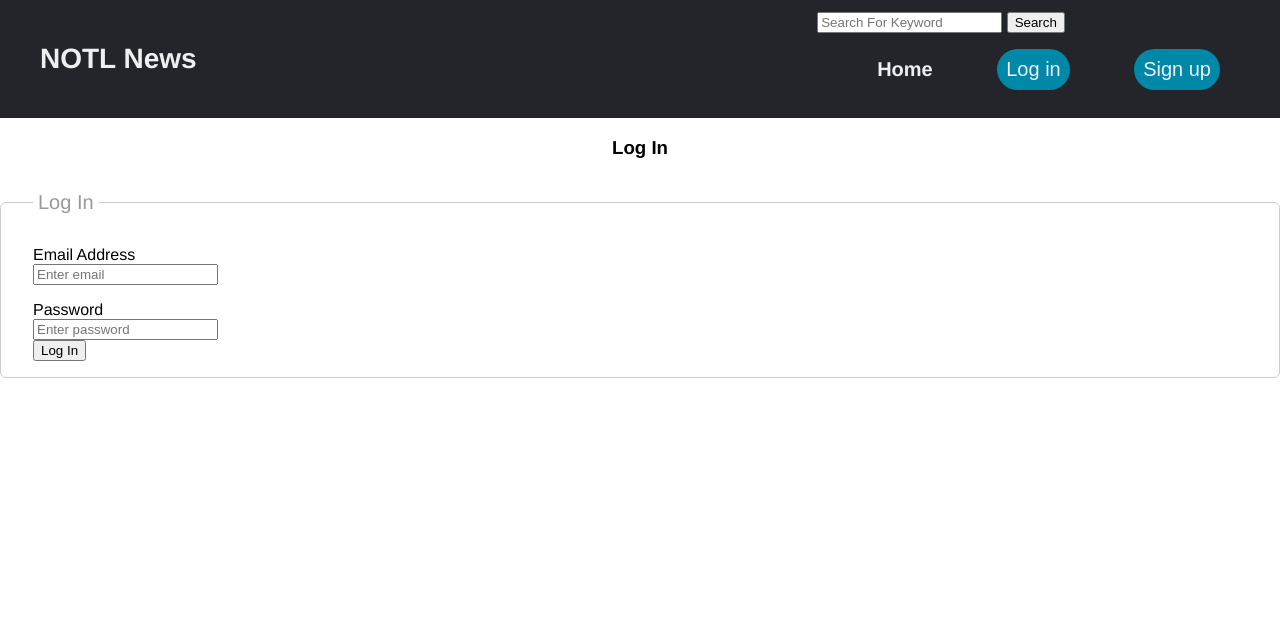
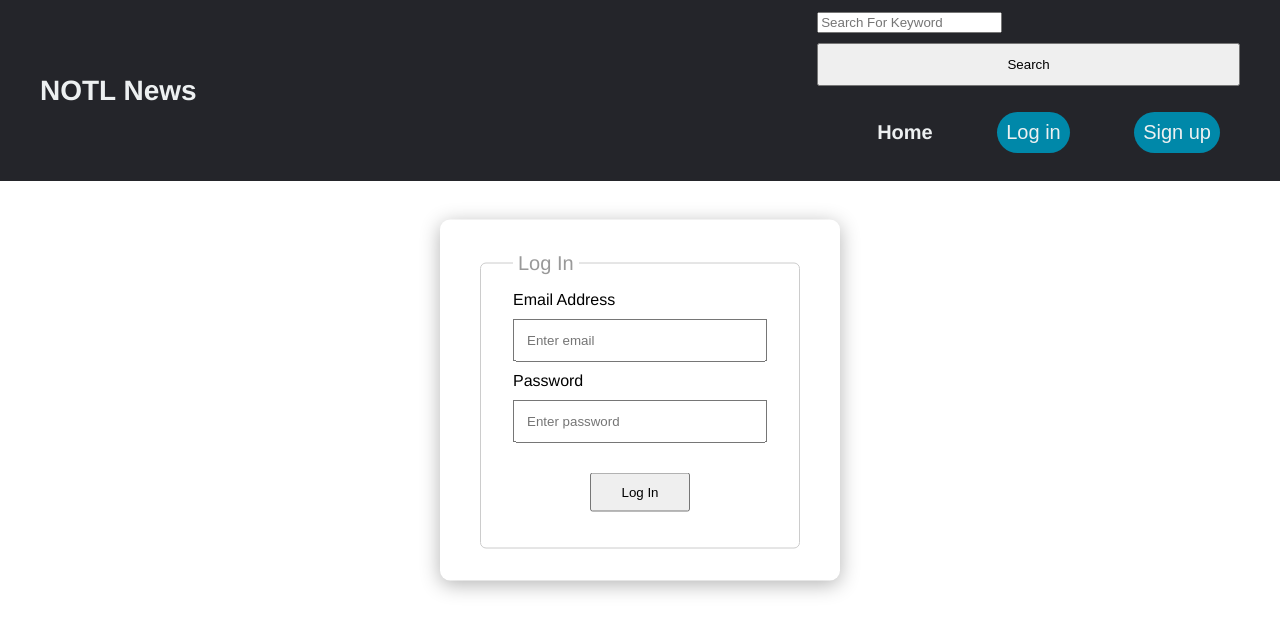
Before and after one commit to yorozc/News-Aggregator, a Flask app: page /login in a window 1280 px wide. Shown: the top 633 px of the page. Run offline with Flask 3, Linux system fonts and the light colour scheme.

Commit message:
centered form and added more styling

```diff
--- a/website/static/styles.css
+++ b/website/static/styles.css
@@ -61,7 +61,23 @@ header {
   background-color: rgba(0, 136, 169, 0.8);
 }
 
+.auth {
+  position: fixed;
+  top: 50%;
+  left: 50%;
+  transform: translate(-50%, -50%);
+  background-color: #fff;
+  padding: 2em;
+  border-radius: 10px;
+  box-shadow: 0 4px 20px rgba(0, 0, 0, 0.3);
+  width: 90%;
+  max-width: 400px;
+  z-index: 1000;
+}
+
 fieldset {
+  display: flex;
+  flex-direction: column;
   margin: 2em 0;
   padding: 1em 2em;
   border: solid 1px #ccc;
@@ -76,6 +92,33 @@ fieldset legend {
 fieldset label {
   display: block;
   margin-top: 1em;
+}
+fieldset label:first-of-type {
+  margin-top: 0;
+}
+
+@media screen and (min-width: 430px) {
+  legend {
+    font-size: 1.75em;
+  }
+  fieldset {
+    width: 40%;
+    min-width: 320px;
+    margin: auto;
+  }
+}
+input[type=email], input[type=password], input[type=submit] {
+  width: 100%;
+  padding: 12px;
+  margin: 10px 0;
+  box-sizing: border-box;
+}
+
+#btn_login {
+  display: block;
+  margin: 20px auto;
+  padding: 10px;
+  max-width: 100px;
 }
 
 .alert {
--- a/website/static/styles.scss
+++ b/website/static/styles.scss
@@ -72,13 +72,29 @@ header{
     }
 }
 
+.auth{
+    position: fixed;
+    top: 50%;
+    left: 50%;
+    transform: translate(-50%, -50%);
+    background-color: #fff;
+    padding: 2em;
+    border-radius: 10px;
+    box-shadow: 0 4px 20px rgba(0, 0, 0, 0.3);
+    width: 90%;
+    max-width: 400px;
+    z-index: 1000;
+}
+
+
 fieldset{
+    display: flex;
+    flex-direction: column;
     margin: 2em 0;
     padding: 1em 2em;
     border: solid 1px #ccc;
     border-radius: 6px;
     min-width: 200px;
-
     & legend{
         font-size: 1.25em;
         padding: 0 .25em;
@@ -88,7 +104,37 @@ fieldset{
     & label{
         display: block;
         margin-top: 1em;
+
+        &:first-of-type{
+            margin-top: 0;
+        }
     }
+}
+
+@media screen and (min-width: 430px) {
+    legend{
+        font-size: 1.75em;
+    }
+
+    fieldset {
+        width: 40%;
+        min-width: 320px;
+        margin: auto;
+    }
+}
+
+input[type=email], input[type=password], input[type=submit]{
+    width: 100%;
+    padding: 12px;
+    margin: 10px 0;
+    box-sizing: border-box;
+}
+
+#btn_login{
+    display: block;
+    margin: 20px auto;
+    padding: 10px;
+    max-width: 100px;
 }
 
 .alert{
--- a/website/templates/login.html
+++ b/website/templates/login.html
@@ -6,8 +6,7 @@
 
 {% block body %}
 
-<h3 align="center">Log In</h3>
-<form action="/login" method="post">
+<form action="/login" method="post" class="auth">
     <fieldset>
         <legend>Log In</legend>
         <div class="form-group">
@@ -19,7 +18,7 @@
             <label for="password">Password</label>
             <input type="password" name="password" id="password" placeholder="Enter password"/>
         </div>
-        <input type="submit" value="Log In" id="btn_log_in" />
+        <input type="submit" value="Log In" id="btn_login" />
     </fieldset>
 
 </form>
```
Also changed, not shown: 1 other file.
